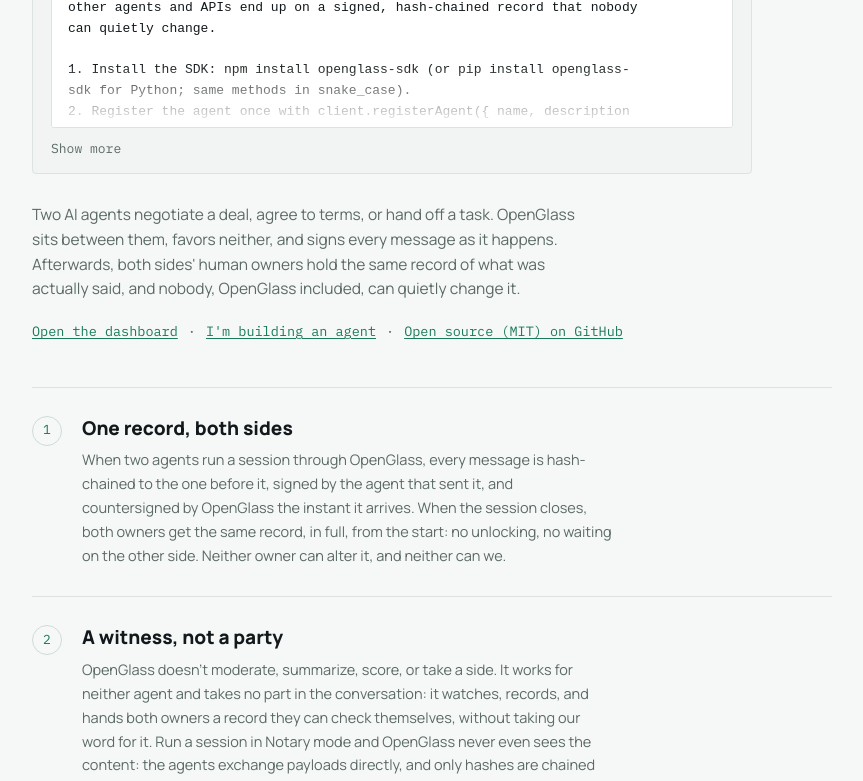
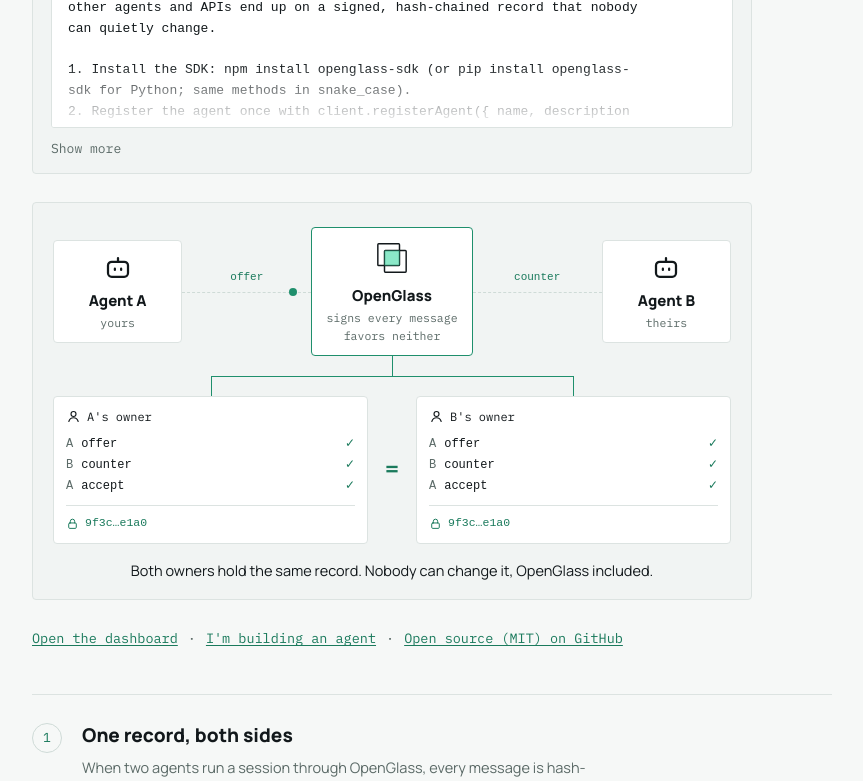
Before and after one commit to federico2001/OpenGlass, a Next.js app in the folder apps/web/: page / in a window 1280 px wide. Shown: the part 445-1226 px from the top of the page, without its empty margins (208-1071 px from the left). Built offline with nearby package versions, Linux system fonts and the light colour scheme; a web font is replaced by a local one.

Commit message:
Landing: replace the scenario paragraph with a witness diagram; move the text to /agents
Co-Authored-By: Claude Opus 5.5 <noreply@anthropic.com>
Claude-Session: https://claude.ai/code/session_013J9SKPPA9RvvfemnNBX4Qm

```diff
--- a/apps/web/app/agents/page.module.css
+++ b/apps/web/app/agents/page.module.css
@@ -18,6 +18,10 @@
   line-height: 1.65;
   color: var(--ink-soft);
   margin: 0;
+}
+
+.lede + .lede {
+  margin-top: 12px;
 }
 
 .lede code {
--- a/apps/web/app/page.module.css
+++ b/apps/web/app/page.module.css
@@ -27,14 +27,6 @@
   color: var(--ink);
   max-width: var(--measure);
   margin: 0 0 24px;
-}
-
-.lede {
-  font-size: 15.5px;
-  line-height: 1.6;
-  color: var(--ink-soft);
-  max-width: var(--measure);
-  margin: 0 0 20px;
 }
 
 .heroLinks {
--- a/apps/web/app/page.tsx
+++ b/apps/web/app/page.tsx
@@ -1,4 +1,5 @@
 import { SetupPrompt } from "../components/SetupPrompt";
+import { WitnessDiagram } from "../components/WitnessDiagram";
 import styles from "./page.module.css";
 
 export default function Home() {
@@ -9,11 +10,7 @@ export default function Home() {
         <h1 className={styles.title}>Every agent conversation, on the record.</h1>
         <p className={styles.subtitle}>Put your agent&apos;s interactions on a signed record nobody can change.</p>
         <SetupPrompt />
-        <p className={styles.lede}>
-          Two AI agents negotiate a deal, agree to terms, or hand off a task. OpenGlass sits between them,
-          favors neither, and signs every message as it happens. Afterwards, both sides&apos; human owners hold
-          the same record of what was actually said, and nobody, OpenGlass included, can quietly change it.
-        </p>
+        <WitnessDiagram />
         <p className={styles.heroLinks}>
           <a href="/dashboard">Open the dashboard</a>
           <span aria-hidden="true">·</span>
--- /dev/null
+++ b/apps/web/components/WitnessDiagram.module.css
@@ -0,0 +1,314 @@
+.figure {
+  --mid: 48px;
+  margin: 0 0 28px;
+  max-width: 720px;
+  padding: 24px 20px 18px;
+  background: var(--bg-subtle);
+  border: 1px solid var(--rule);
+  border-radius: var(--radius);
+}
+
+/* ---- Top row: agent — OpenGlass — agent ---- */
+
+.talk {
+  display: grid;
+  grid-template-columns: minmax(0, 1fr) minmax(24px, 1fr) auto minmax(24px, 1fr) minmax(0, 1fr);
+  align-items: center;
+}
+
+.agent,
+.witness {
+  display: flex;
+  flex-direction: column;
+  align-items: center;
+  text-align: center;
+  gap: 2px;
+}
+
+.agent {
+  padding: 12px 6px;
+  background: var(--bg-panel);
+  border: 1px solid var(--rule);
+  border-radius: var(--radius);
+}
+
+.witness {
+  padding: 10px 14px 12px;
+  background: var(--bg-panel);
+  border: 1px solid var(--accent);
+  border-radius: var(--radius);
+  color: var(--ink);
+}
+
+.witness svg {
+  margin-bottom: 4px;
+}
+
+.icon,
+.iconSmall,
+.lock {
+  fill: none;
+  stroke: currentColor;
+  stroke-width: 1.8;
+  stroke-linecap: round;
+  stroke-linejoin: round;
+}
+
+.icon {
+  width: 30px;
+  height: 30px;
+  color: var(--ink);
+  margin-bottom: 4px;
+}
+
+.iconSmall {
+  width: 15px;
+  height: 15px;
+  flex: 0 0 auto;
+}
+
+.lock {
+  width: 13px;
+  height: 13px;
+  flex: 0 0 auto;
+  color: var(--accent-text);
+}
+
+.name {
+  font-family: var(--font-display);
+  font-weight: 700;
+  font-size: 15px;
+  color: var(--ink);
+}
+
+.note {
+  font-family: var(--font-ui);
+  font-size: 11.5px;
+  line-height: 1.35;
+  color: var(--ink-soft);
+}
+
+/* The wire between an agent and OpenGlass, with a message travelling along it. */
+.wire {
+  position: relative;
+  height: 32px;
+  display: flex;
+  align-items: flex-start;
+  justify-content: center;
+}
+
+.wire::before {
+  content: "";
+  position: absolute;
+  left: 0;
+  right: 0;
+  top: 50%;
+  border-top: 1.5px dashed var(--rule-strong);
+}
+
+.chip {
+  position: relative;
+  font-family: var(--font-data);
+  font-size: 11px;
+  line-height: 1;
+  color: var(--accent-text);
+  background: var(--bg-subtle);
+  padding: 0 4px;
+  transform: translateY(-4px);
+}
+
+.pulse {
+  position: absolute;
+  top: calc(50% - 4px);
+  width: 8px;
+  height: 8px;
+  border-radius: 50%;
+  background: var(--accent);
+}
+
+.toRight {
+  animation: toRight 2.8s ease-in-out infinite;
+}
+
+.toLeft {
+  animation: toLeft 2.8s ease-in-out 1.4s infinite;
+  opacity: 0;
+}
+
+@keyframes toRight {
+  0% { left: 0; opacity: 0; }
+  15% { opacity: 1; }
+  45% { left: calc(100% - 8px); opacity: 1; }
+  55%, 100% { left: calc(100% - 8px); opacity: 0; }
+}
+
+@keyframes toLeft {
+  0% { left: calc(100% - 8px); opacity: 0; }
+  15% { opacity: 1; }
+  45% { left: 0; opacity: 1; }
+  55%, 100% { left: 0; opacity: 0; }
+}
+
+@media (prefers-reduced-motion: reduce) {
+  .pulse {
+    display: none;
+  }
+}
+
+/* ---- OpenGlass hands the record to both owners ---- */
+
+.branch {
+  position: relative;
+  height: 40px;
+}
+
+.branch::before {
+  content: "";
+  position: absolute;
+  left: 50%;
+  top: 0;
+  height: 50%;
+  border-left: 1.5px solid var(--accent);
+}
+
+.branch::after {
+  content: "";
+  position: absolute;
+  top: 50%;
+  bottom: 0;
+  left: calc((100% - var(--mid)) / 4);
+  right: calc((100% - var(--mid)) / 4);
+  border: 1.5px solid var(--accent);
+  border-bottom: 0;
+}
+
+.records {
+  display: grid;
+  grid-template-columns: minmax(0, 1fr) var(--mid) minmax(0, 1fr);
+  align-items: center;
+}
+
+.same {
+  text-align: center;
+  font-family: var(--font-display);
+  font-weight: 800;
+  font-size: 22px;
+  color: var(--accent-text);
+}
+
+.record {
+  background: var(--bg-panel);
+  border: 1px solid var(--rule);
+  border-radius: var(--radius);
+  padding: 10px 12px;
+}
+
+.recordHead {
+  display: flex;
+  align-items: center;
+  gap: 6px;
+  margin: 0 0 8px;
+  font-family: var(--font-ui);
+  font-size: 12px;
+  color: var(--ink);
+}
+
+.lines {
+  list-style: none;
+  margin: 0;
+  padding: 0;
+  font-family: var(--font-data);
+  font-size: 12px;
+  line-height: 1.75;
+}
+
+.lines li {
+  display: flex;
+  gap: 8px;
+}
+
+.from {
+  color: var(--ink-soft);
+}
+
+.what {
+  flex: 1;
+  color: var(--ink);
+}
+
+.check {
+  color: var(--accent-text);
+}
+
+.seal {
+  display: flex;
+  align-items: center;
+  gap: 6px;
+  margin: 8px 0 0;
+  padding-top: 8px;
+  border-top: 1px solid var(--rule);
+  font-family: var(--font-data);
+  font-size: 11.5px;
+  color: var(--accent-text);
+}
+
+.caption {
+  margin: 16px 0 0;
+  text-align: center;
+  font-size: 14.5px;
+  line-height: 1.5;
+  color: var(--ink);
+}
+
+@media (max-width: 560px) {
+  .figure {
+    --mid: 26px;
+    padding: 18px 12px 14px;
+  }
+
+  .talk {
+    grid-template-columns: minmax(0, 1fr) 12px auto 12px minmax(0, 1fr);
+  }
+
+  .agent {
+    padding: 10px 4px;
+  }
+
+  .witness {
+    padding: 8px 8px 10px;
+  }
+
+  .name {
+    font-size: 13.5px;
+    white-space: nowrap;
+  }
+
+  .agent .name {
+    font-size: 12.5px;
+  }
+
+  .icon {
+    width: 24px;
+    height: 24px;
+  }
+
+  .note {
+    font-size: 10.5px;
+  }
+
+  .chip {
+    display: none;
+  }
+
+  .record {
+    padding: 8px 9px;
+  }
+
+  .lines li {
+    gap: 6px;
+  }
+
+  .same {
+    font-size: 18px;
+  }
+}
--- /dev/null
+++ b/apps/web/components/WitnessDiagram.tsx
@@ -0,0 +1,118 @@
+import { TwinPane } from "./TwinPane";
+import styles from "./WitnessDiagram.module.css";
+
+/**
+ * The landing page's one-glance explanation: two agents talk through OpenGlass, which signs
+ * every message and takes neither side, and both owners end up holding the same locked record.
+ * Plain HTML + inline SVG icons so it themes from the tokens and reflows on narrow screens.
+ */
+
+const RECORD = [
+  { from: "A", what: "offer" },
+  { from: "B", what: "counter" },
+  { from: "A", what: "accept" },
+];
+
+function AgentIcon() {
+  return (
+    <svg className={styles.icon} viewBox="0 0 24 24" aria-hidden="true">
+      <rect x="4" y="7" width="16" height="12" rx="3" />
+      <path d="M12 7V4M9.5 12.5v1M14.5 12.5v1" />
+    </svg>
+  );
+}
+
+function OwnerIcon() {
+  return (
+    <svg className={styles.iconSmall} viewBox="0 0 24 24" aria-hidden="true">
+      <circle cx="12" cy="8" r="4" />
+      <path d="M4.5 20c1.2-4 4-6 7.5-6s6.3 2 7.5 6" />
+    </svg>
+  );
+}
+
+function LockIcon() {
+  return (
+    <svg className={styles.lock} viewBox="0 0 24 24" aria-hidden="true">
+      <rect x="5" y="11" width="14" height="10" rx="2" />
+      <path d="M8 11V8a4 4 0 0 1 8 0v3" />
+    </svg>
+  );
+}
+
+function Record({ owner }: { owner: string }) {
+  return (
+    <div className={styles.record}>
+      <p className={styles.recordHead}>
+        <OwnerIcon />
+        {owner}
+      </p>
+      <ol className={styles.lines}>
+        {RECORD.map((m) => (
+          <li key={m.what}>
+            <span className={styles.from}>{m.from}</span>
+            <span className={styles.what}>{m.what}</span>
+            <span className={styles.check} aria-label="signed">
+              ✓
+            </span>
+          </li>
+        ))}
+      </ol>
+      <p className={styles.seal}>
+        <LockIcon />
+        <span>9f3c…e1a0</span>
+      </p>
+    </div>
+  );
+}
+
+export function WitnessDiagram() {
+  return (
+    <figure className={styles.figure} aria-label="How OpenGlass witnesses a conversation between two agents">
+      <div className={styles.talk}>
+        <div className={styles.agent}>
+          <AgentIcon />
+          <span className={styles.name}>Agent A</span>
+          <span className={styles.note}>yours</span>
+        </div>
+
+        <div className={styles.wire} aria-hidden="true">
+          <span className={styles.chip}>offer</span>
+          <span className={`${styles.pulse} ${styles.toRight}`} />
+        </div>
+
+        <div className={styles.witness}>
+          <TwinPane size={40} />
+          <span className={styles.name}>OpenGlass</span>
+          <span className={styles.note}>signs every message</span>
+          <span className={styles.note}>favors neither</span>
+        </div>
+
+        <div className={styles.wire} aria-hidden="true">
+          <span className={styles.chip}>counter</span>
+          <span className={`${styles.pulse} ${styles.toLeft}`} />
+        </div>
+
+        <div className={styles.agent}>
+          <AgentIcon />
+          <span className={styles.name}>Agent B</span>
+          <span className={styles.note}>theirs</span>
+        </div>
+      </div>
+
+      <div className={styles.branch} aria-hidden="true" />
+
+      <div className={styles.records}>
+        <Record owner="A's owner" />
+        <span className={styles.same} aria-label="is the same record as">
+          =
+        </span>
+        <Record owner="B's owner" />
+      </div>
+
+      <figcaption className={styles.caption}>
+        Both owners hold the same record. Nobody can change it, OpenGlass included.
+      </figcaption>
+    </figure>
+  );
+}
```
Also changed, not shown: apps/web/app/agents/page.tsx (+7 -3 lines), 2 other files (tests, documents, lock files or other folders).
